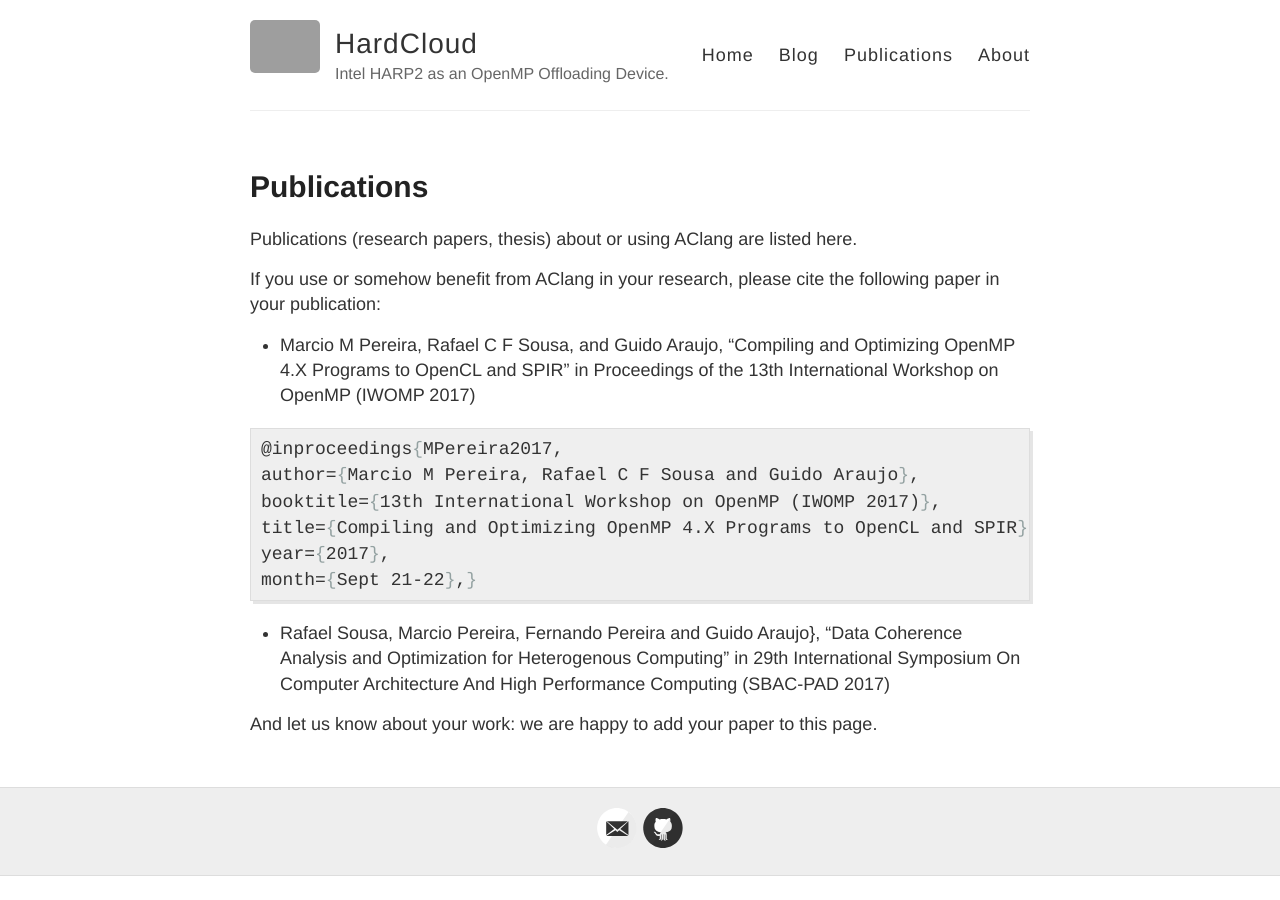
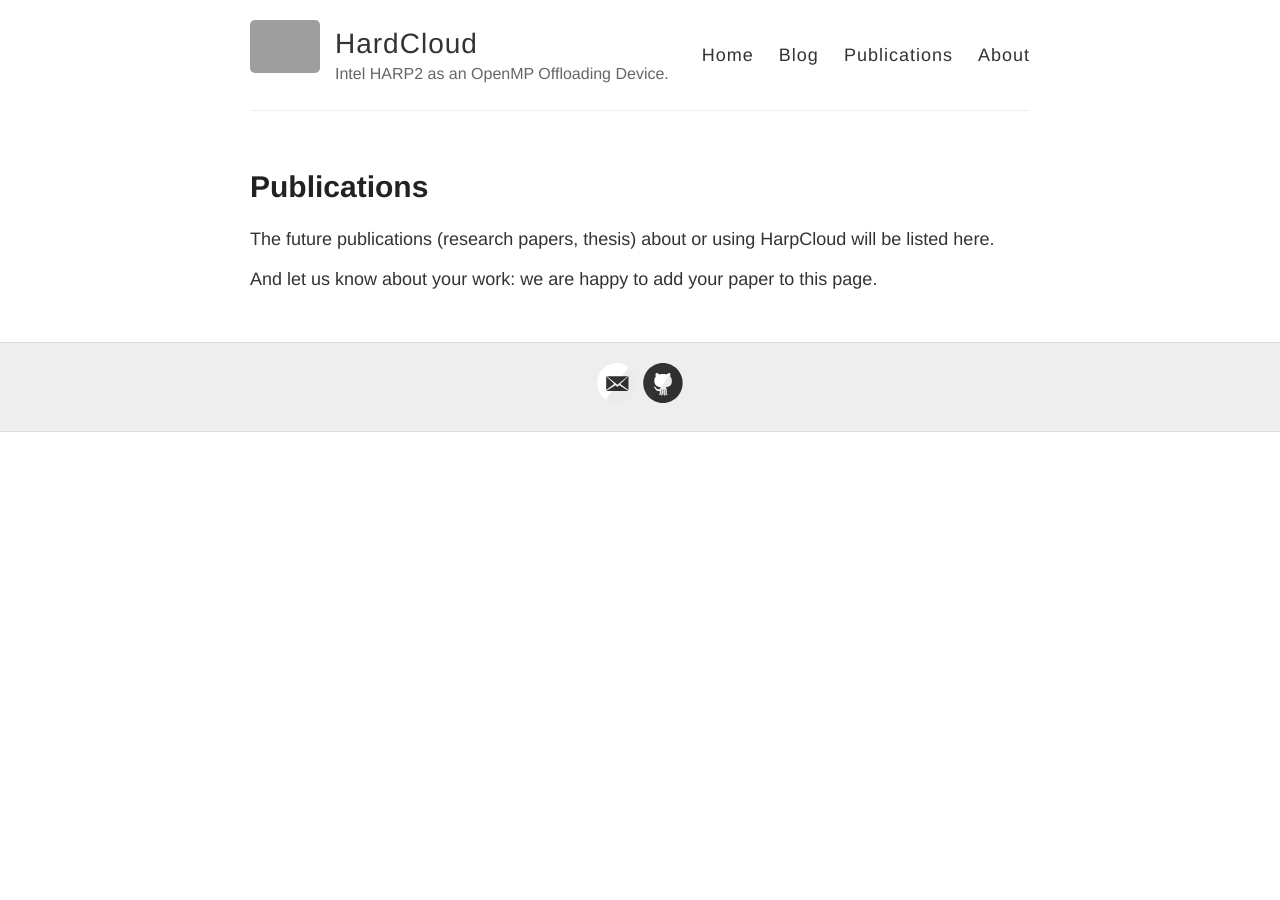
Before and after one commit to ramonn76/HardCloud, a Jekyll site: the page built from publications.md, in a window 1280 px wide. Built offline with Jekyll 4.4.1, drawn with Linux system fonts in a browser that asks for light colours; grey boxes are pictures that could not be loaded.

Commit message:
Update publications.md

```diff
--- a/publications.md
+++ b/publications.md
@@ -4,26 +4,6 @@ title: Publications
 permalink: /publications/
 ---
 
-Publications (research papers, thesis) about or using AClang are listed here.
-
-If you use or somehow benefit from AClang in your research, please cite the following paper in your publication:
-
-  - Marcio M Pereira, Rafael C F Sousa, and Guido Araujo, "Compiling
-    and Optimizing OpenMP 4.X Programs to OpenCL and SPIR" in
-    Proceedings of the 13th International Workshop on OpenMP (IWOMP 2017)
-
-{% highlight TeX %}
-@inproceedings{MPereira2017,
-author={Marcio M Pereira, Rafael C F Sousa and Guido Araujo},
-booktitle={13th International Workshop on OpenMP (IWOMP 2017)},
-title={Compiling and Optimizing OpenMP 4.X Programs to OpenCL and SPIR},
-year={2017},
-month={Sept 21-22},}
-{% endhighlight %}
-
-  - Rafael Sousa, Marcio Pereira, Fernando Pereira and Guido Araujo},
-    "Data Coherence Analysis and Optimization for Heterogenous Computing"
-    in 29th International Symposium On Computer Architecture And High
-    Performance Computing (SBAC-PAD 2017)
+The future publications (research papers, thesis) about or using HarpCloud will be listed here.
 
 And let us know about your work: we are happy to add your paper to this page.
```
